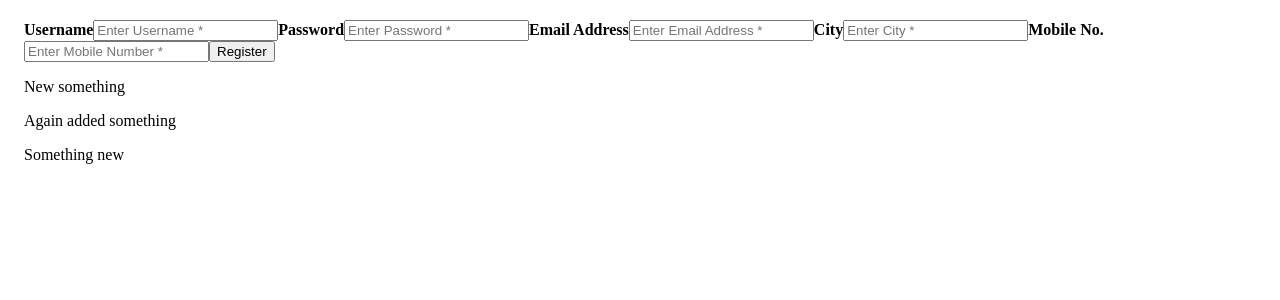
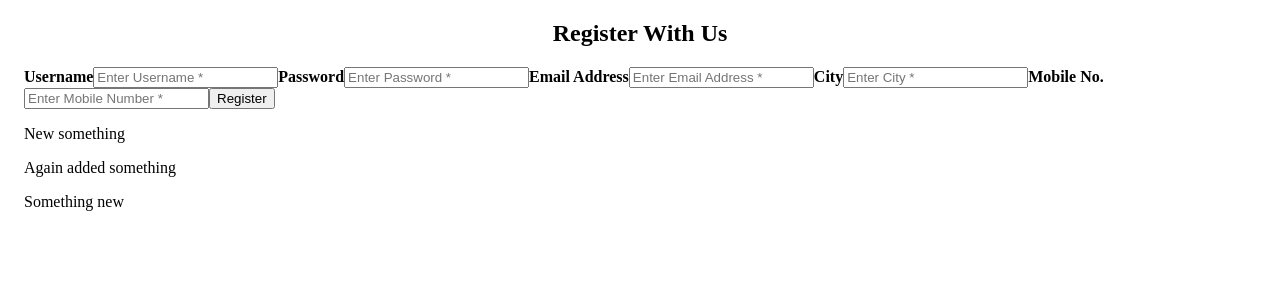
Before and after one commit to AnkurRaj9775/ProjectGladiatorFrontEnd, an Angular app: page / in a window 1280 px wide. Shown: the top 300 px of the page. Built offline with nearby package versions, Linux system fonts and the light colour scheme.

Commit message:
Regiter Change

```diff
--- a/src/app/register/register.component.html
+++ b/src/app/register/register.component.html
@@ -12,7 +12,7 @@
     <div class="main">
 
       <div class="card">
-        <h2 style="text-align: center;"></h2>
+        <h2 style="text-align: center;">Register With Us</h2>
         <form >
           <div class="container">
             <label for="uname"><b>Username</b></label>
```
